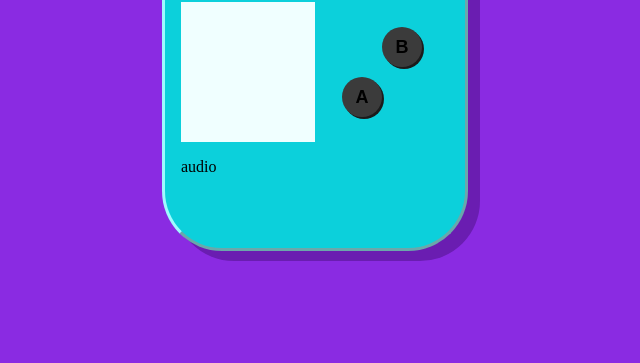
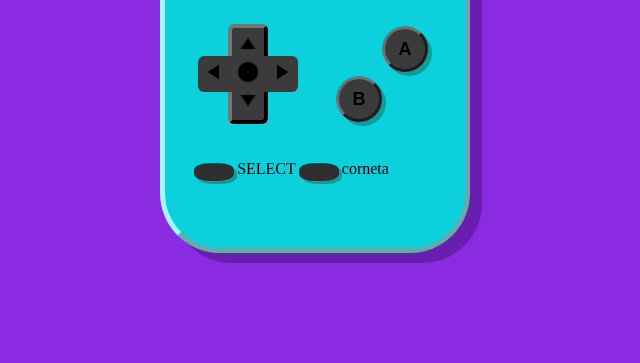
Before and after one commit to genesisgoncalves/gg-fe-consola-05-2023, a plain HTML site: page index.html in a window 1280 px wide. Shown: the part 437-800 px from the top of the page, without its empty margins (325-965 px from the left). Drawn offline with Linux system fonts and the light colour scheme.

Commit message:
audio botones

```diff
--- a/css/style.css
+++ b/css/style.css
@@ -12,11 +12,17 @@ body {
 
 .case {
     background-color:rgb(12, 208, 219);
-    border: 3px outset rgb(159, 250, 255);
+    border: 5px outset rgb(159, 250, 255);
     width: 300px;
     height: 570px;
     border-radius: 10px 10px 60px 60px;
     box-shadow: 12px 10px rgb(106, 29, 177);
+}
+
+.texture {
+    background-image: url(../img/ave-calvar-NqXqLPhdbvU-unsplash.jpg);
+    background-size: cover;
+    opacity: 20%;
 }
 
 .comp {
@@ -28,7 +34,7 @@ body {
     background-color: rgb(36, 36, 36);
     height: 240px;
     border-radius: 10px 10px 20px 20px;
-    border: 3px outset black;
+    border: 4px outset black;
 }
 
 .marco-pantalla {
@@ -65,7 +71,7 @@ body {
     background-size: contain;
     background-repeat: no-repeat;
     opacity: 70%;
-    border: 3px solid rgb(20, 20, 20);
+    border: 4px solid rgb(20, 20, 20);
 }
 
 #gameboy {
@@ -96,9 +102,49 @@ body {
 }
 
 #cruz {
-    background-color: azure;
+    /* background-color: azure; */
     width: 50%;
     height: 100%;
+    display: flex;
+    justify-content: center;
+    align-items: center;
+}
+
+#cruceta {
+    /* background-color:blue; */
+    width: 100px;
+    height: 100px;
+    display: grid;
+    grid-template-columns: 1fr 1fr 1fr;
+    grid-template-rows: 1fr 1fr 1fr;
+}
+
+#cruz-ver {
+    background-color: rgb(59, 59, 59);
+    grid-column: 2 / 3;
+    grid-row: 1 / 4;
+    border-radius: 6px;
+    border: 4px outset rgb(33, 33, 33);
+    display: flex;
+    flex-direction: column;
+    justify-content: space-between;
+    align-items: center;
+}
+
+.triangle {
+    width: 20px;
+    height: auto;
+    margin: 6px;
+}
+
+#cruz-hor {
+    background-color: rgb(59, 59, 59);
+    grid-column: 1 / 4;
+    grid-row: 2 / 3;
+    border-radius: 6px;
+    display: flex;
+    justify-content: space-between;
+    align-items: center;
 }
 
 #boton {
@@ -112,7 +158,8 @@ body {
 
 #botonA {
     background-color: rgb(59, 59, 59);
-    box-shadow: 2px 2px rgb(27, 27, 27);
+    box-shadow: 4px 4px rgb(9, 158, 158);
+    border: 3px outset rgb(113, 113, 113);
     width: 40px;
     height: 40px;
     border-radius: 50%;
@@ -129,7 +176,8 @@ body {
 
 #botonB {
     background-color: rgb(59, 59, 59);
-    box-shadow: 2px 2px rgb(27, 27, 27);
+    box-shadow: 4px 4px rgb(9, 158, 158);
+    border: 3px outset rgb(113, 113, 113);
     width: 40px;
     height: 40px;
     border-radius: 50%;
@@ -146,4 +194,29 @@ body {
 
 #audio {
     height: 90px;
+    display: flex;
 }
+
+.audio-btn {
+    width: 60%;
+    display: flex;
+    justify-content: flex-end;
+}
+
+.corneta {
+    width: 40%;
+}
+
+#select, #start {
+    background-color: rgb(46, 46, 46);
+    width: 40px;
+    height: 18px;
+    margin: 3px;
+    border-radius: 40%;
+    font-family: sans-serif;
+    font-weight: bold;
+    font-size: 10px;
+    text-align: center;
+    color: rgb(5, 177, 177);
+    box-shadow: 3px 3px rgb(9, 158, 158);
+}
--- a/index.html
+++ b/index.html
@@ -31,13 +31,35 @@
                 </div>
             </div>
             <div class="comp" id="control">
-                <div id="cruz"></div>
+                <div id="cruz">
+                    <div id="cruceta">
+                        <div id="cruz-ver">
+                            <div><img class="triangle" src="./img/293707_triangle_up_icon.png" alt=""></div>
+                            <div><img class="triangle" src="./img/293632_down_triangle_icon.png" alt=""></div>
+                        </div>
+                        <div id="cruz-hor">
+                            <div><img class="triangle" src="./img/293631_triangle_left_icon.png" alt=""></div>
+                            <div><img class="triangle" src="./img/2203520_circle_dot_record_round_icon.png" alt="">
+                            </div>
+                            <div><img class="triangle" src="./img/293630_right_triangle_icon.png" alt=""></div>
+                        </div>
+                    </div>
+                </div>
                 <div id="boton">
-                    <div id="botonA">A</div>
-                    <div id="botonB">B</div>
+                    <div id="botonA">B</div>
+                    <div id="botonB">A</div>
                 </div>
             </div>
-            <div class="comp" id="audio">audio</div>
+            <div class="comp" id="audio">
+                <div class="audio-btn">
+                    <div id="select"></div>
+                    <div>SELECT</div>
+                    <div id="start"></div>
+                </div>
+                <div class="corneta">
+                    <div>corneta</div>
+                </div>
+            </div>
         </div>
     </div>
 </body>
```
Also changed, not shown: img/2203520_circle_dot_record_round_icon.png (added), img/293630_right_triangle_icon.png (added), img/293631_triangle_left_icon.png (added), img/293632_down_triangle_icon.png (added), img/293707_triangle_up_icon.png (added), 1 other file.
